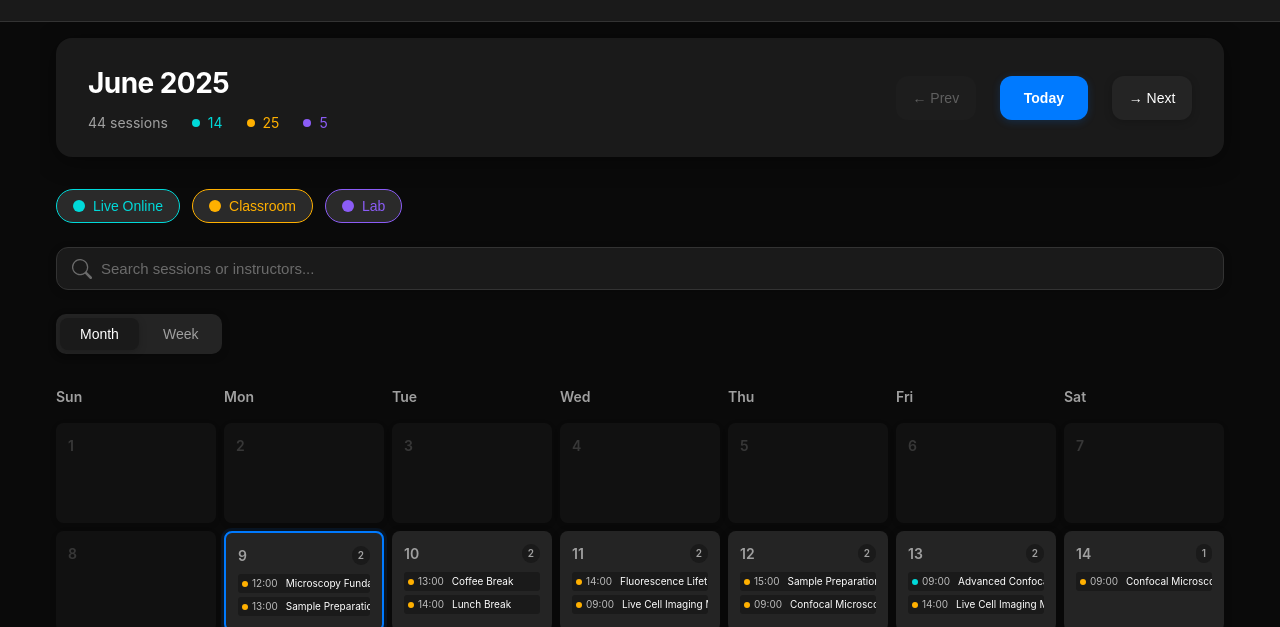
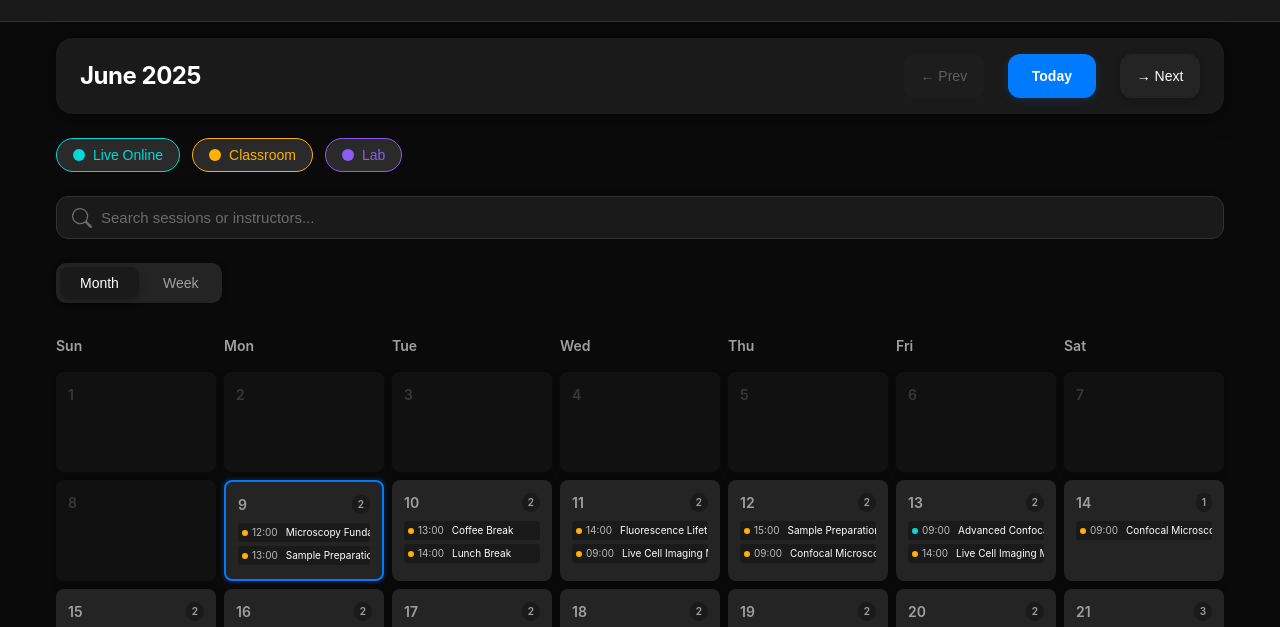
Before and after one commit to Ashoka-Zeiss/ashoka-zeiss.github.io, a plain HTML site: page index.html in a window 1280 px wide. Shown: the part 123-750 px from the top of the page. Drawn offline with Linux system fonts and the light colour scheme.

Commit message:
feat(redesign): simplify navigation bar and make it narrower

```diff
--- a/index.html
+++ b/index.html
@@ -643,9 +643,9 @@
       display: flex;
       align-items: center;
       justify-content: space-between;
-      margin-bottom: var(--space-xl);
+      margin-bottom: var(--space-lg);
       background-color: var(--color-bg);
-      padding: 24px 32px;
+      padding: 16px 24px;
       border-radius: var(--border-radius-xl);
       box-shadow: var(--shadow-lg);
       position: relative;
@@ -658,18 +658,20 @@
     }
 
     .week-nav__current {
-      font-size: 28px;
+      font-size: 24px;
       font-weight: 700;
       color: var(--color-text-primary);
       letter-spacing: -0.02em;
     }
 
+    /**
     .week-nav__stats {
       font-size: 14px;
       color: var(--color-text-secondary);
       display: flex;
       gap: var(--space-lg);
     }
+    **/
 
     /* Time Context Section */
     .time-context {
@@ -2350,7 +2352,7 @@
     <nav class="week-nav" role="navigation" aria-label="Week navigation">
       <div class="week-nav__info" id="currentWeek">
         <div class="week-nav__current">Loading...</div>
-        <div class="week-nav__stats"></div>
+        <!--<div class="week-nav__stats"></div>-->
       </div>
       <div class="week-nav__controls">
         <button class="week-nav__button" id="prevWeek" aria-label="Previous week">
@@ -3076,7 +3078,7 @@
         <div class="week-nav__current">
             ${dateRangeText}
         </div>
-        <div class="week-nav__stats">
+        <!--<div class="week-nav__stats">
             <div class="stat-item">
                 <span>${stats.total} sessions</span>
             </div>
@@ -3092,7 +3094,7 @@
                 <span class="stat-dot"></span>
                 <span>${stats.byCategory.offcampus}</span>
             </div>
-        </div>
+</div>-->
     `;
       };
 
```
